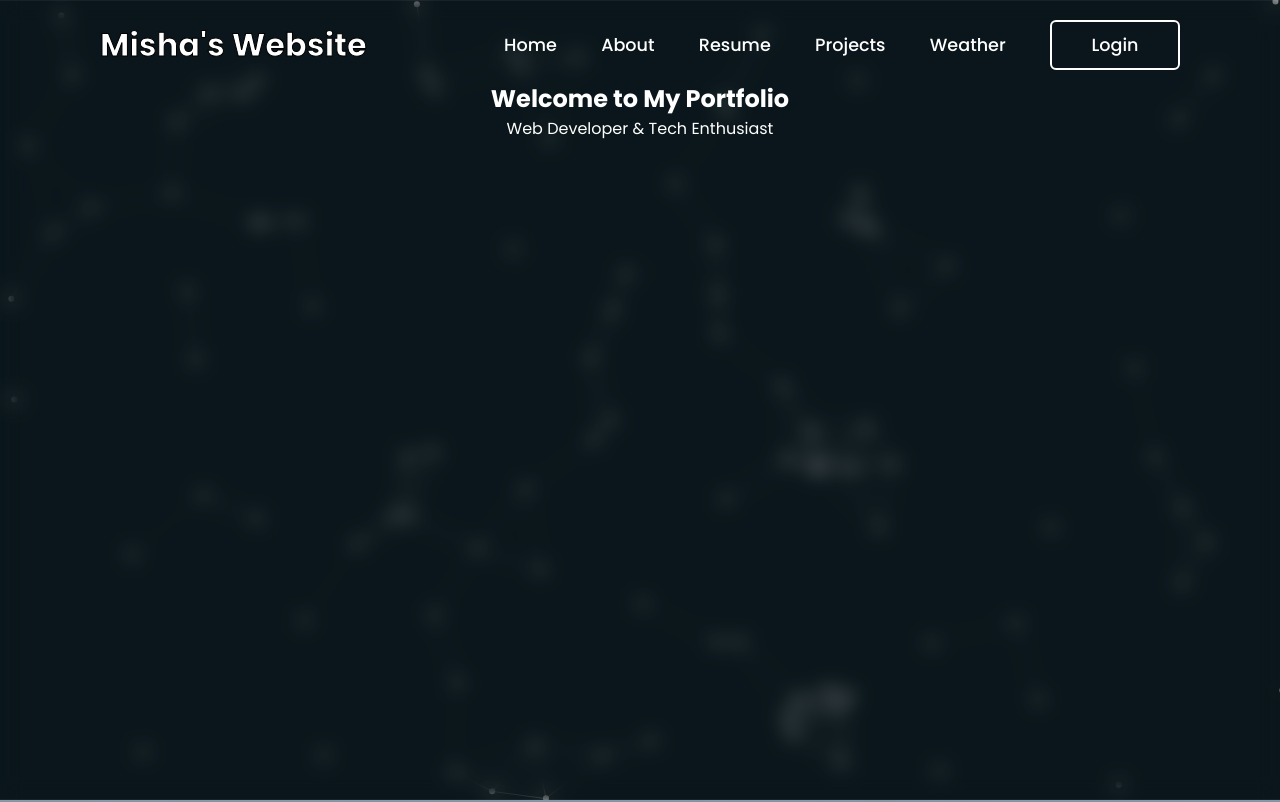
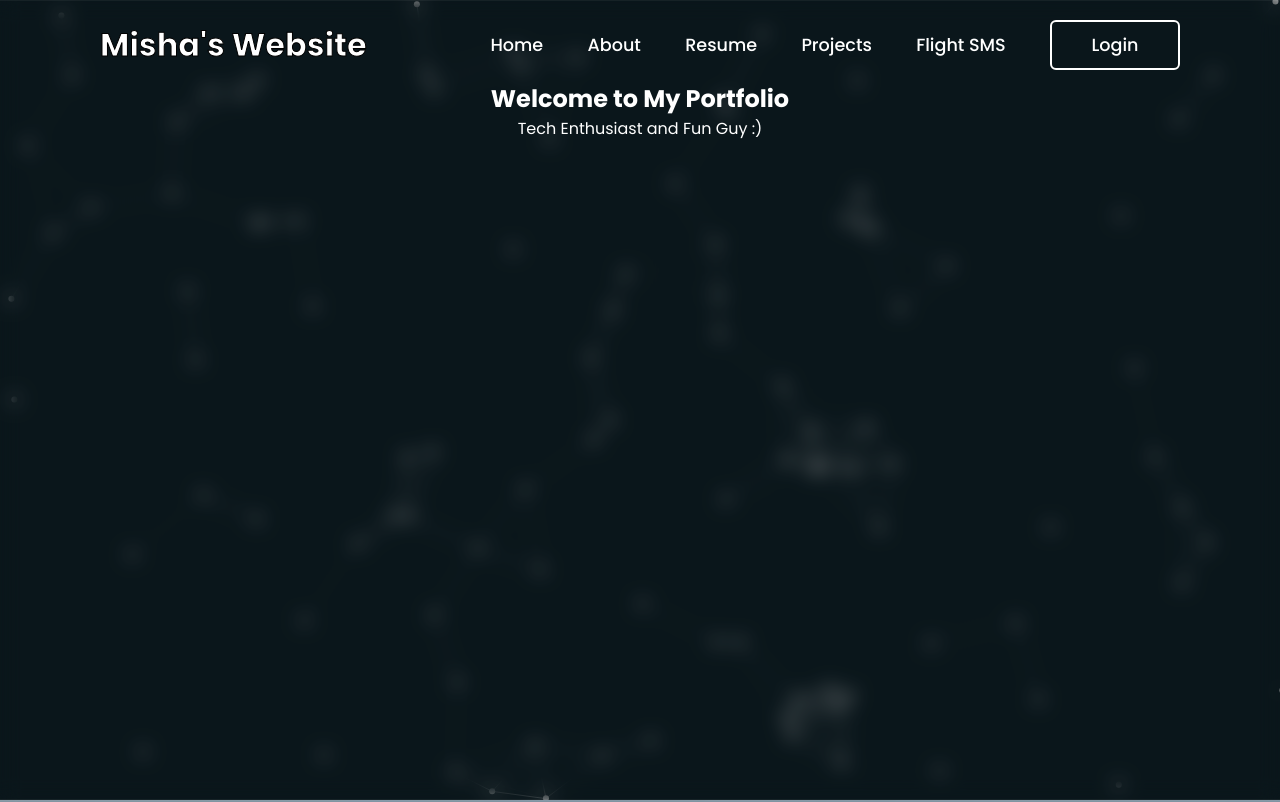
Before and after one commit to MishaZoubarev/website, a website: page public/index.html in a window 1280 px wide. Shown: the top 802 px of the page. Drawn offline with nearby package versions, Linux system fonts and the light colour scheme.

Commit message:
updated bugs

```diff
--- a/public/index.html
+++ b/public/index.html
@@ -30,7 +30,7 @@
       <a href="#about">About</a>
       <a href="#resume">Resume</a>
       <a href="#projects">Projects</a>
-      <a href="#flight-weather-container">Weather</a> <!-- ✅ Added Weather Tab -->
+      <a href="#flight-weather-container">Flight SMS</a> <!-- ✅ Added Weather Tab -->
       <button class="btnLogin-popup">Login</button>
     </nav>
   </header>
@@ -38,7 +38,7 @@
   <!-- Home Section -->
   <section id="home">
     <h1>Welcome to My Portfolio</h1>
-    <p>Web Developer & Tech Enthusiast</p>
+    <p>Tech Enthusiast and Fun Guy :)</p>
   </section>
 
   <!-- About Section -->
@@ -74,7 +74,7 @@
         <p>Email: mgz2@sfu.ca</p>
         <p>Phone: 778-995-4440</p>
         <p>Github: <a href="https://github.com/MishaZoubarev">https://github.com/MishaZoubarev</a></p>
-        <p>LinkedIn: <a href="https://linkedin.com/in/mishazoubarev">https://www.linkedin.com/in/misha-zoubarev-58314927b/</a></p>
+        <p>LinkedIn: <a href="https://www.linkedin.com/in/misha-zoubarev-58314927b/">https://www.linkedin.com/in/misha-zoubarev-58314927b/</a></p>
       </div>
     </div>
   </div>
```
